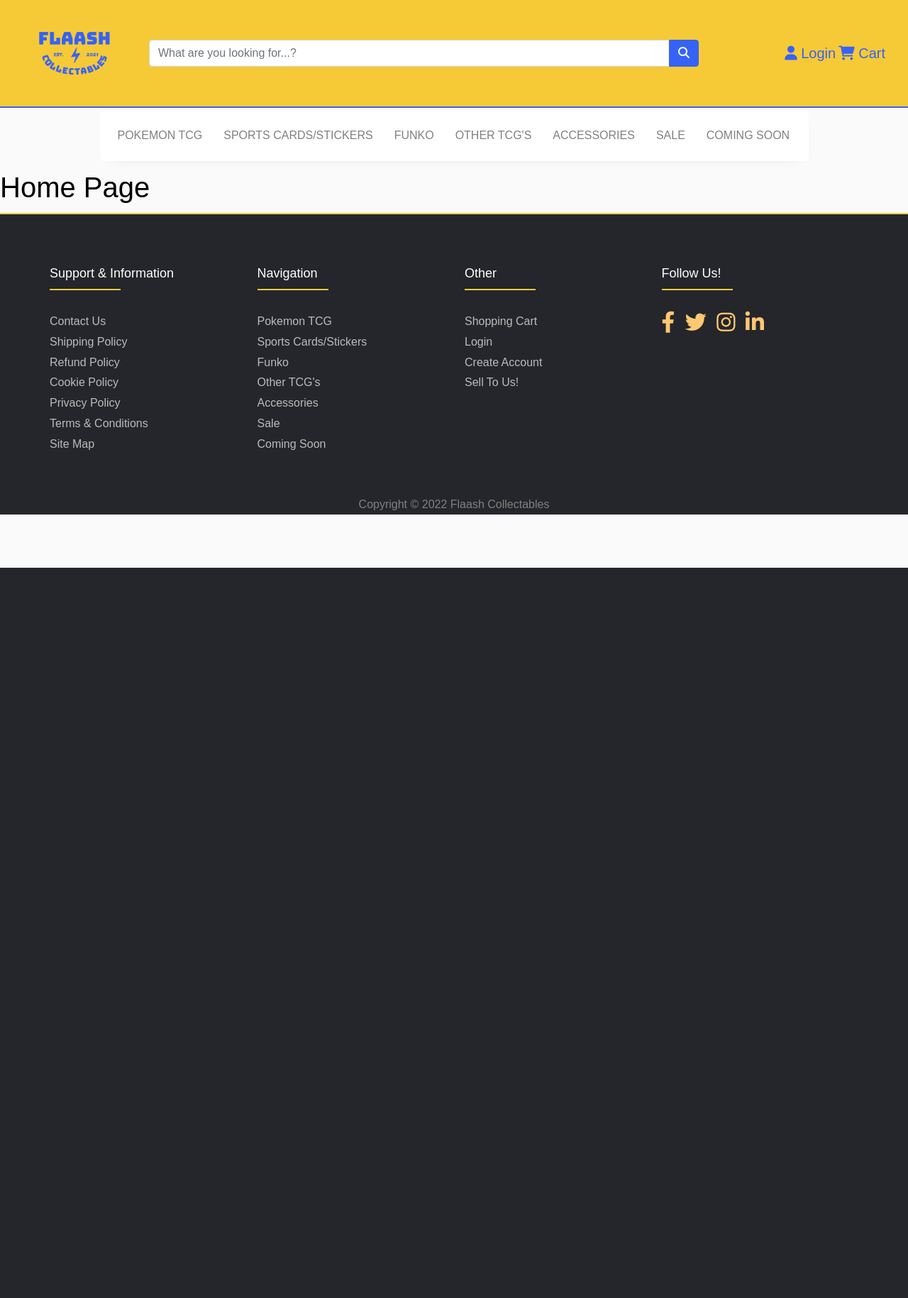
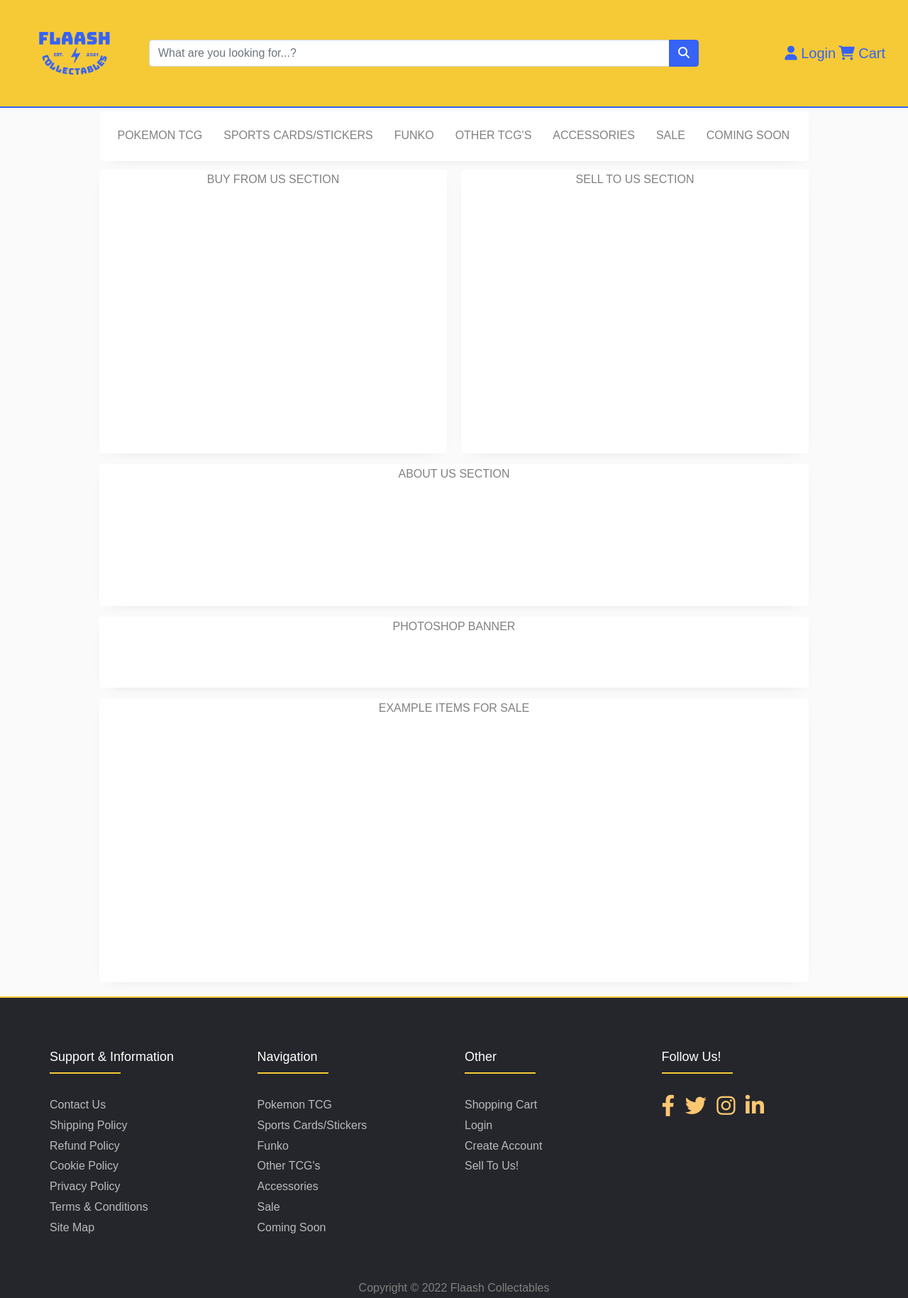
Before and after one commit to GeorgeKilleen1996/django_FlaashCollectables_website, a Django app: page / in a window 1280 px wide. Shown: the whole page at 71% size. Before the commit the page ends 800 px from the top, so only its background shows below. Run offline with Django 4.2, Linux system fonts and the light colour scheme; some libraries are stand-ins or nearby versions.

Commit message:
Added the initial home page layout

```diff
--- a/flaashCollectables/templates/flaashCollectables/base.html
+++ b/flaashCollectables/templates/flaashCollectables/base.html
@@ -95,7 +95,7 @@
 
   <!-- START PAGE CONTENT -->
 
-  <div id="content" name="content">
+  <div id="content" name="content" style="padding-bottom: 7px; max-width: 1000px; margin: auto;">
   	{% block content %}
   	{% endblock %}
   </div>
--- a/flaashCollectables/templates/flaashCollectables/home.html
+++ b/flaashCollectables/templates/flaashCollectables/home.html
@@ -6,5 +6,32 @@
 {% endblock title %}
 
 {% block content%}
-<h1>Home Page</h1>
+<div class="container-flex" style="max-width: 1000px; height: auto; padding-top: 5px;">
+
+	<!-- START BUY/SELL SECTION -->
+	<div class="row" style="padding: 0 15px;">
+		<div class="column" style="width: 49%; background-color: #fff; height: 400px; border-radius: 4px; box-shadow: 0px 5px 20px -17px rgb(0 0 0 / 34%); text-align: center;">BUY FROM US SECTION</div>
+		<div class="column" style="width:  2%; height: 400px;"></div>
+		<div class="column" style="width: 49%; background-color: #fff; height: 400px; border-radius: 4px; box-shadow: 0px 5px 20px -17px rgb(0 0 0 / 34%); text-align: center;">SELL TO US SECTION</div>
+	</div>
+
+	<div class="container" style="height: 15px; width: 100%;"></div>
+
+	<!-- END BUY/SELL SECTION -->
+	<div class="container" style=" width: 100%; height: 200px; background-color: #fff; border-radius: 4px; box-shadow: 0px 5px 20px -17px rgb(0 0 0 / 34%); text-align: center;">ABOUT US SECTION
+	</div>
+
+	<div class="container" style="height: 15px; width: 100%;"></div>
+
+	<div class="container" style=" width: 100%; height: 100px; background-color: #fff; border-radius: 4px; box-shadow: 0px 5px 20px -17px rgb(0 0 0 / 34%); text-align: center;">PHOTOSHOP BANNER
+	</div>
+
+	<div class="container" style="height: 15px; width: 100%;"></div>
+
+	<div class="container" style=" width: 100%; height: 400px; background-color: #fff; border-radius: 4px; box-shadow: 0px 5px 20px -17px rgb(0 0 0 / 34%); text-align: center;"> EXAMPLE ITEMS FOR SALE
+	</div>
+
+	<div class="container" style="height: 15px; width: 100%;"></div>
+
+</div>
 {% endblock %}
```
